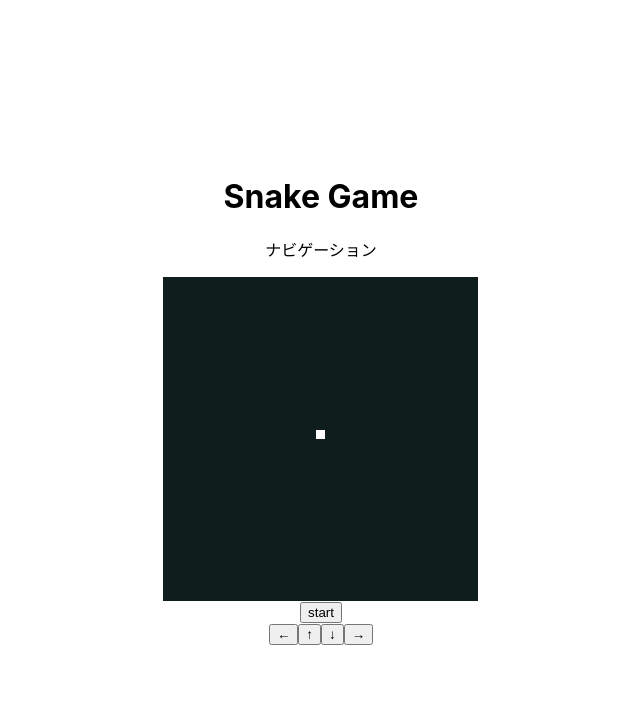
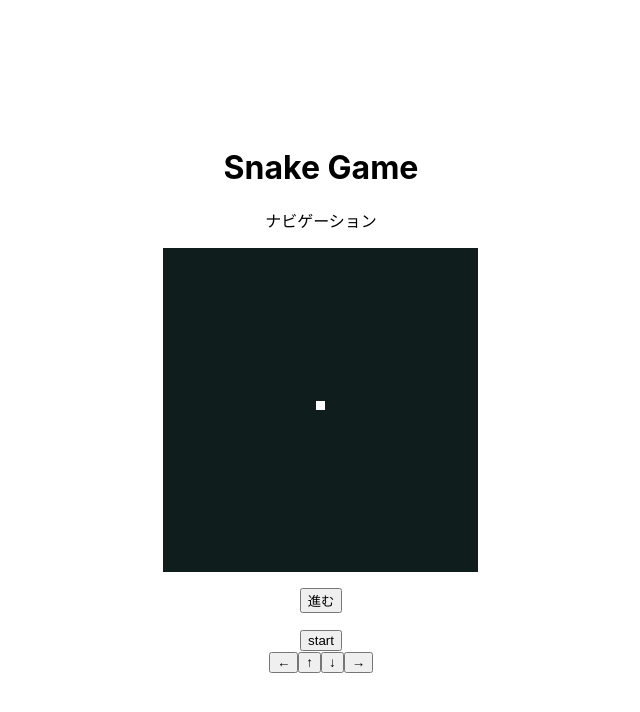
Before and after one commit to sum16/snake_game_at_react, a React (Create React App) app: page / in a window 1280 px wide. Shown: the top 712 px of the page, without its empty margins (319-959 px from the left). Built offline with nearby package versions, Linux system fonts and the light colour scheme.

Commit message:
スネークがまっすぐ進むようにする #3

```diff
--- a/src/App.js
+++ b/src/App.js
@@ -1,14 +1,36 @@
+import { useEffect, useState } from 'react';
 import { Button } from './components/Button';
 import { Field } from './components/Field';
 import { ManipulationPanel } from './components/ManipulationPanel';
 import { Navigation } from './components/Navigation';
 import {initFields} from "./utils/index"
 
+
+const initialPosition = {x: 17, y:17}
 // 35 * 35のdivを生成する
-const fields = initFields(35)
+const initialValues = initFields(35, initialPosition)
+
 
 
 function App() {
+  // initFieldsで生成したフィールドのデータ（二次元配列）を初期値に設定
+  const [fields, setFields] = useState(initialValues);
+  const [position, setPosition] = useState();
+
+  useEffect(() => {
+    setPosition(initialPosition)
+  }, [])
+
+  const goUp = () => {
+    const { x, y } = position  // オブジェクトの分割代入 xとyには17,17が入っている
+    console.log(position);
+    const nextY = Math.max(y -1, 0) // y座標をデクリメント（1 ずつ減算）していくことでまっすぐ上にスネークが移動していく動きを実現
+    fields[y][x] = ''               // スネークの元いた位置を空にする
+    fields[nextY][x] = 'snake'      // 次にいる場所を"snake"に変更
+    setPosition({ x, y: nextY })    //setPositionでスネークの位置を更新
+    setFields(fields)               // setFieldsでフィールドを更新
+  }
+
   return (
     <div className="App">
       <header className="header">
@@ -20,6 +42,9 @@
       <main className="main">
       <Field fields={fields} />
       </main>
+      <div style={{ padding: '16px'}}>
+        <button onClick={goUp}>進む</button>
+      </div>
       <footer className="footer">
         <Button />
         <ManipulationPanel />
@@ -30,3 +55,5 @@
 }
 
 export default App;
+
+// Math.max関数は引数に複数の数値を指定すると、その中の最大値を返す
--- a/src/utils/index.js
+++ b/src/utils/index.js
@@ -1,9 +1,9 @@
-export const initFields = (fieldSize) => {
+export const initFields = (fieldSize, initialPosition) => {
   const fields = []
   for(let i=0; i <= fieldSize; i++) {
     const cols = new Array(fieldSize).fill('')
     fields.push(cols)
   }
-  fields[17][17] = 'snake' // へび
+  fields[initialPosition.y][initialPosition.x] = 'snake' // へび
   return fields
 }
```
